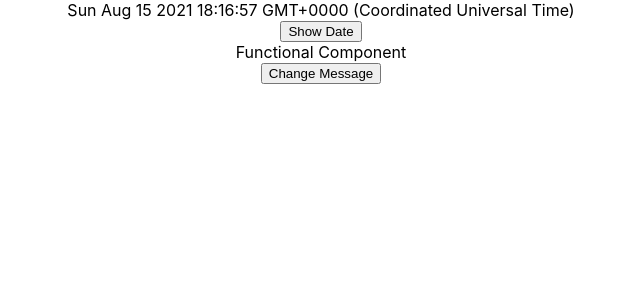
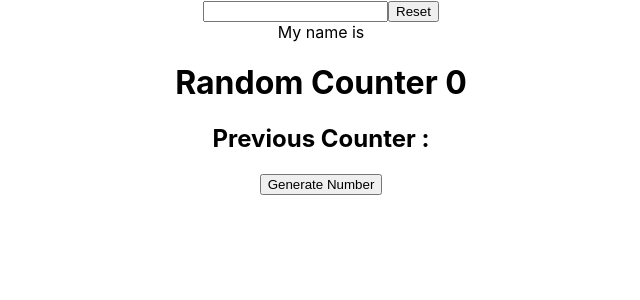
Before and after one commit to ritagujar/react-hooks, a React (Create React App) app: page / in a window 1280 px wide. Shown: the top 300 px of the page, without its empty margins (319-959 px from the left). Built offline with nearby package versions, Linux system fonts and the light colour scheme.

Commit message:
useRef()

```diff
--- a/src/App.js
+++ b/src/App.js
@@ -1,13 +1,15 @@
 import React from "react";
 import "./App.css";
-import UseEffect from "./components/UseEffect";
+// import UseEffect from "./components/UseEffect";
 // import UseState from "./components/UseState";
+import UseRef from "./components/UseRef";
 
 function App() {
   return (
     <>
       {/* <UseState /> */}
-      <UseEffect />
+      {/* <UseEffect /> */}
+      <UseRef />
     </>
   );
 }
--- /dev/null
+++ b/src/components/UseRef.js
@@ -0,0 +1,55 @@
+import React, { useRef, useState, useEffect } from "react";
+import "../App.css";
+
+/*
+ 1. useRef access DOM Element
+ 2. Hold mutable value prevent re-render of compenent
+ 3. For storing the previous state
+        If you want to store the previous state and want to hold the value between re-render we can not use the useSate() becouse if the value of the state changes component will get re-render.
+        We want to hold the value between the re-render so for that we have to use useRef().
+*/
+
+function UseRef() {
+  const [name, setName] = useState("");
+  const [counter, setCounter] = useState(0);
+  const inputElement = useRef("");
+  const prevCounterRef = useRef("");
+  console.log(inputElement);
+
+  useEffect(() => {
+    prevCounterRef.current = counter;
+  }, [counter]); // call the useEffect whenever the Random counter changes
+
+  const resetInput = () => {
+    setName("");
+    inputElement.current.focus();
+    console.log(inputElement.current.value);
+  };
+  return (
+    <div className="App">
+      <div>
+        <input
+          ref={inputElement}
+          name="name"
+          autoComplete="off"
+          type="text"
+          value={name}
+          onChange={(e) => setName(e.target.value)}
+        />
+        <button onClick={resetInput}>Reset</button>
+      </div>
+      <div>My name is {name}</div>
+      <div>
+        <h1>Random Counter {counter}</h1>
+        {typeof prevCounterRef.current !== "undefine" && (
+          <h2>Previous Counter : {prevCounterRef.current}</h2>
+        )}
+        <button onClick={(e) => setCounter(Math.ceil(Math.random() * 100))}>
+          Generate Number
+        </button>
+      </div>
+    </div>
+  );
+}
+
+export default UseRef;
```
Also changed, not shown: 1 other file (tests, documents, lock files or other folders).
